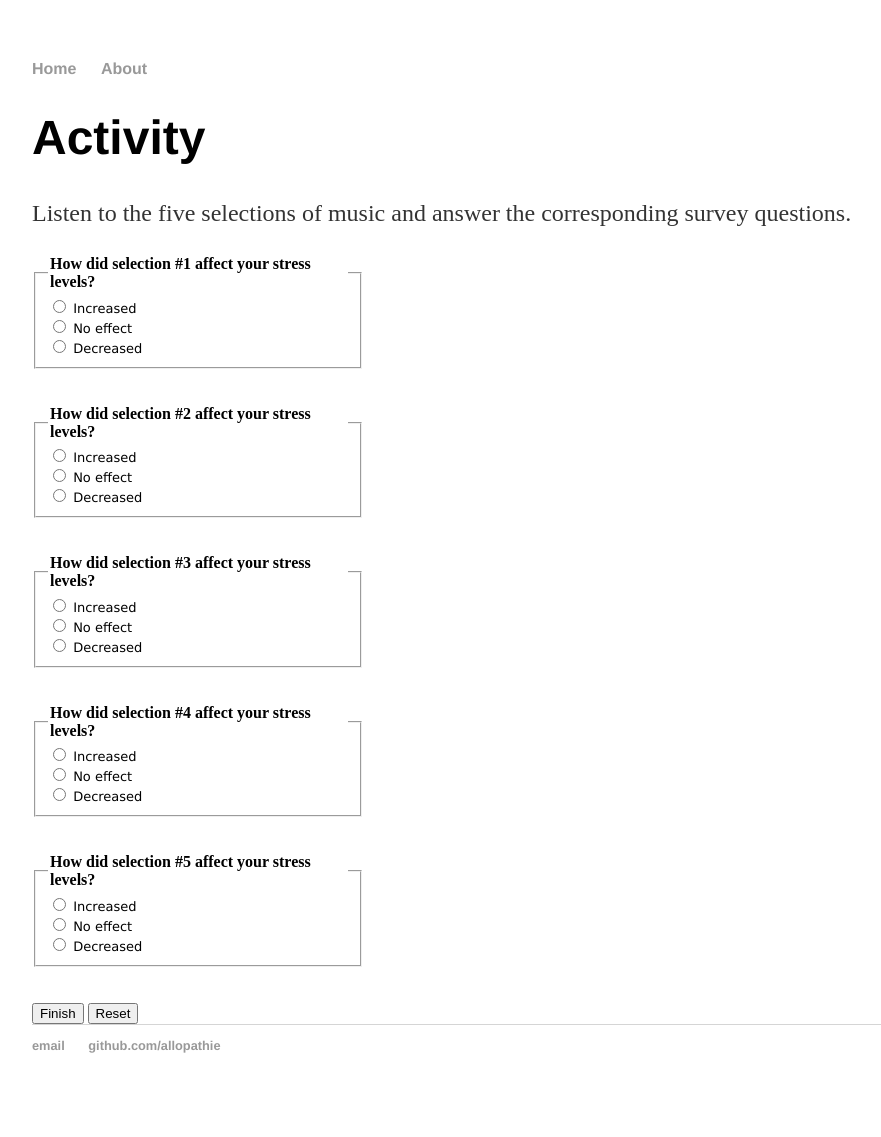
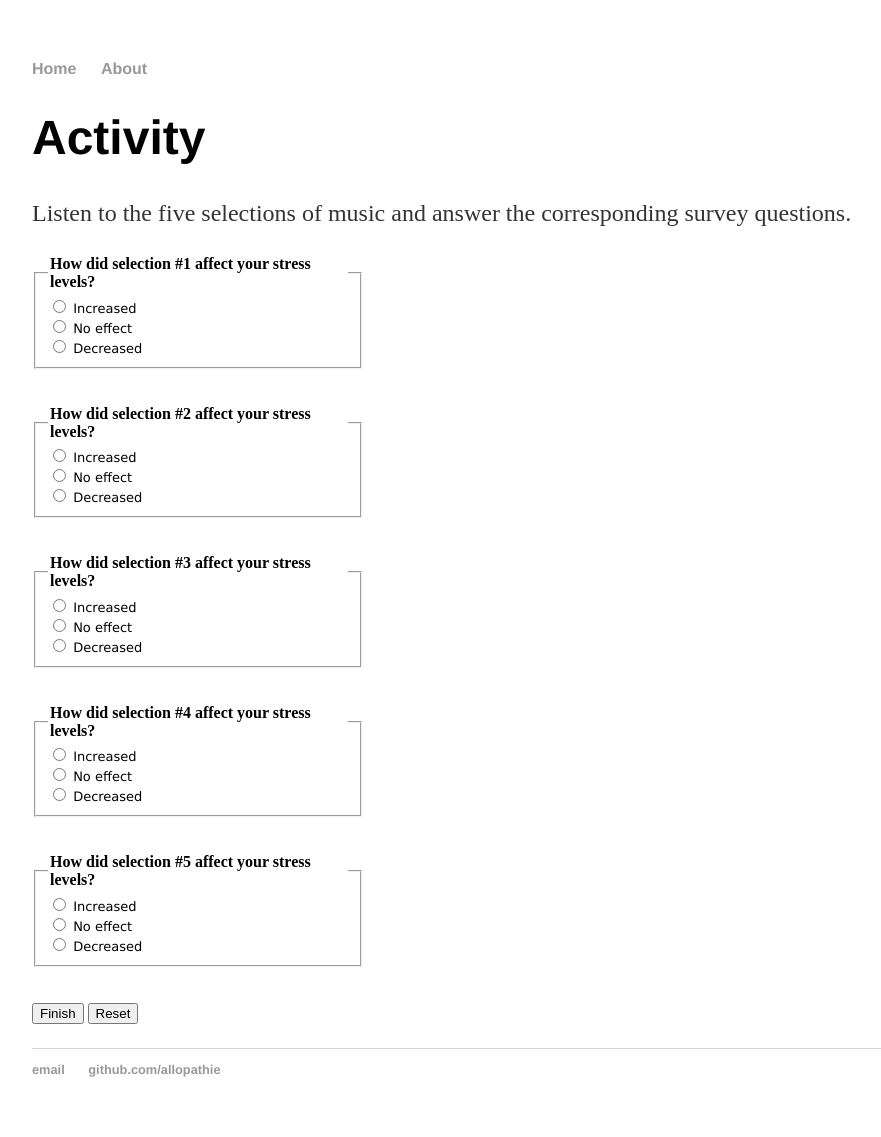
Before and after one commit to allopathie/musictherapy, a Jekyll site: the page built from activity/index.html, in a window 1280 px wide. Shown: the whole page, without its empty margins (160-1041 px from the left). Built offline with Jekyll 4.4.1, drawn with Linux system fonts in a browser that asks for light colours; before the commit the page ends 1113 px from its top, so only the background shows below that.

Commit message:
Update index.html

```diff
--- a/activity/index.html
+++ b/activity/index.html
@@ -88,5 +88,5 @@ function finish() {
 <br /><br /> <INPUT TYPE="submit" value="Finish">
  <INPUT TYPE="reset" value="Reset">
 </form>
-<!-- end quiz html -->
-		</div>
+	<p></p>
+	</div>
```
